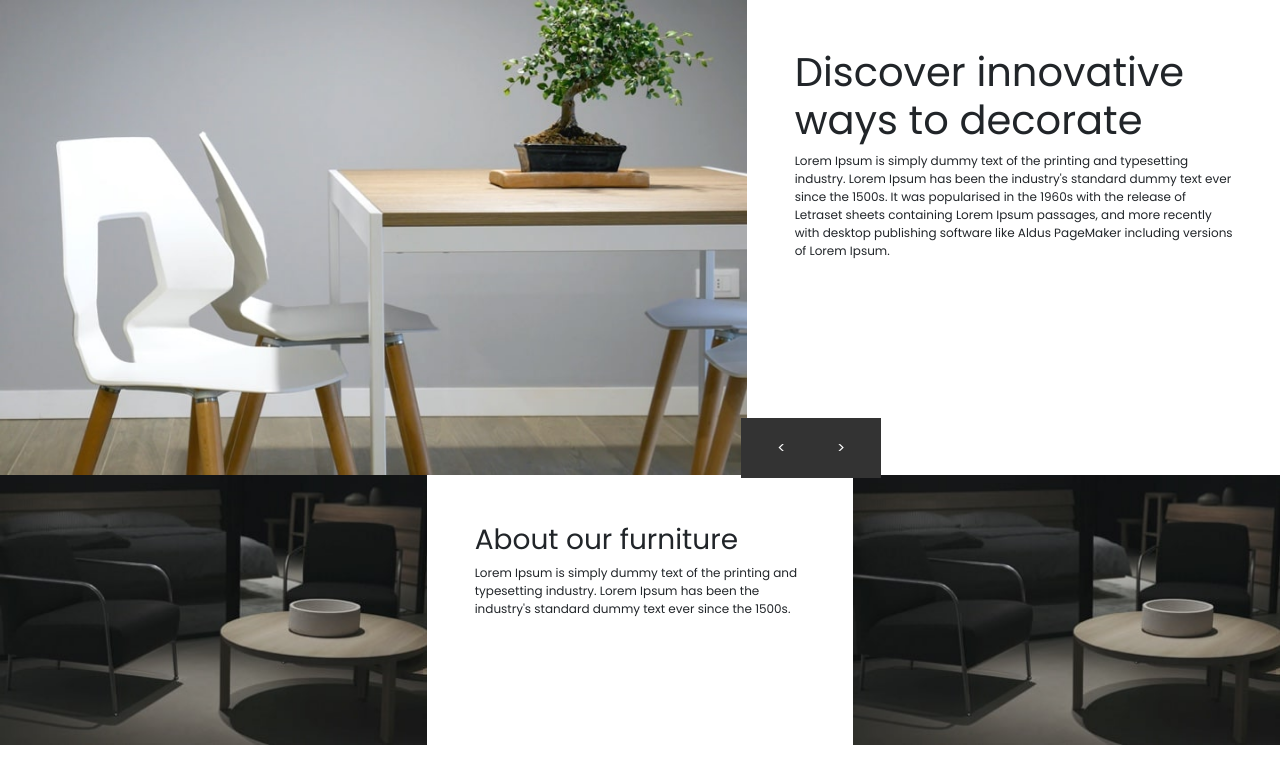
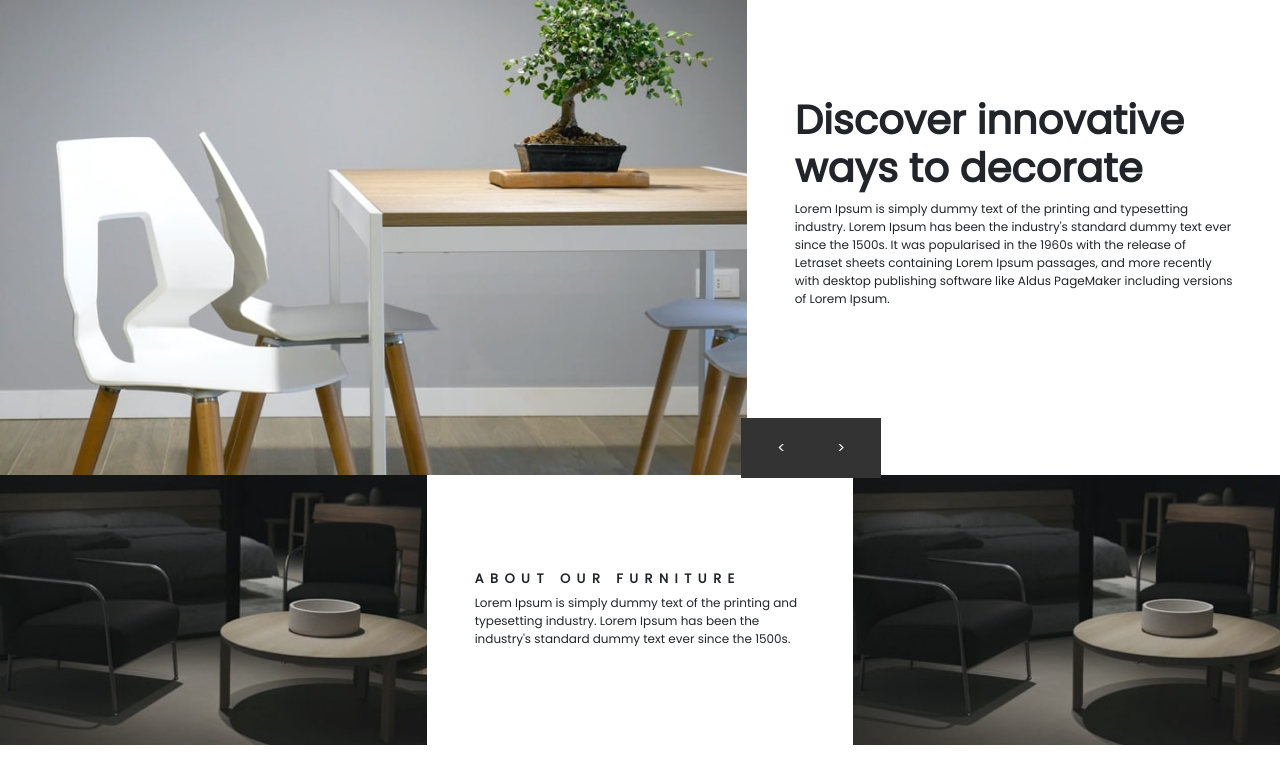
Before and after one commit to prathamesh521/Publish, a plain HTML site: page index.html in a window 1280 px wide. Drawn offline with Linux system fonts and the light colour scheme.

Commit message:
Heading font fixed

```diff
--- a/assets/css/styles.css
+++ b/assets/css/styles.css
@@ -7,6 +7,10 @@
 body {
   font-family: 'Poppins', sans-serif;
   font-size: 15px;
+}
+
+h1 {
+  font-weight: 600;
 }
 
 p {
@@ -71,3 +75,10 @@ img {
     z-index: 1;
   }
 }
+
+.about-product {
+  text-transform: uppercase;
+  font-size: 13px;
+  letter-spacing: 0.5em;
+  font-weight: 700;
+}
--- a/index.html
+++ b/index.html
@@ -9,7 +9,7 @@
     <link rel="stylesheet" href="https://fonts.googleapis.com/css?family=Poppins&amp;display=swap">
     <link rel="stylesheet" href="assets/css/slick-theme.css?h=4a162e925e3de4af0a36a09f22c52c11">
     <link rel="stylesheet" href="assets/css/slick.css?h=9640692a656d4173ae7a1be97f589eaa">
-    <link rel="stylesheet" href="assets/css/styles.css?h=566fc1cffb060e143b1d180d823f9090">
+    <link rel="stylesheet" href="assets/css/styles.css?h=2e64d49a1b8a26dcc3436d0da1b95404">
 </head>
 
 <body>
@@ -18,7 +18,7 @@
             <div class="row">
                 <div class="col-12 col-md-7 gx-0 gy-0 main-slider"><img src="assets/img/desktop-image-hero-1.jpg?h=61a963b52f9e9cf3f80ea99c6b115905"><img src="assets/img/desktop-image-hero-2.jpg?h=b1d52c06effc634ec40de013148c300f"></div>
                 <div class="col-12 col-md-5 gx-0 gy-0 text-slider">
-                    <div class="p-5">
+                    <div class="p-5 mt-md-5">
                         <h1>Discover innovative ways to decorate</h1>
                         <p>Lorem Ipsum is simply dummy text of the printing and typesetting industry. Lorem Ipsum has been the industry's standard dummy text ever since the 1500s.&nbsp;It was popularised in the 1960s with the release of Letraset sheets containing Lorem Ipsum passages, and more recently with desktop publishing software like Aldus PageMaker including versions of Lorem Ipsum.</p>
                     </div>
@@ -27,8 +27,8 @@
             <div class="row">
                 <div class="col-12 col-md-4 gx-0 gy-0"><img src="assets/img/image-about-dark.jpg?h=4ea9133b274820c2da7a822730bc41dc"></div>
                 <div class="col-12 col-md-4 gx-0 gy-0">
-                    <div class="p-5">
-                        <h3>About our furniture</h3>
+                    <div class="p-5 mt-md-5">
+                        <h3 class="about-product">About our furniture</h3>
                         <p>Lorem Ipsum is simply dummy text of the printing and typesetting industry. Lorem Ipsum has been the industry's standard dummy text ever since the 1500s.</p>
                     </div>
                 </div>
```
